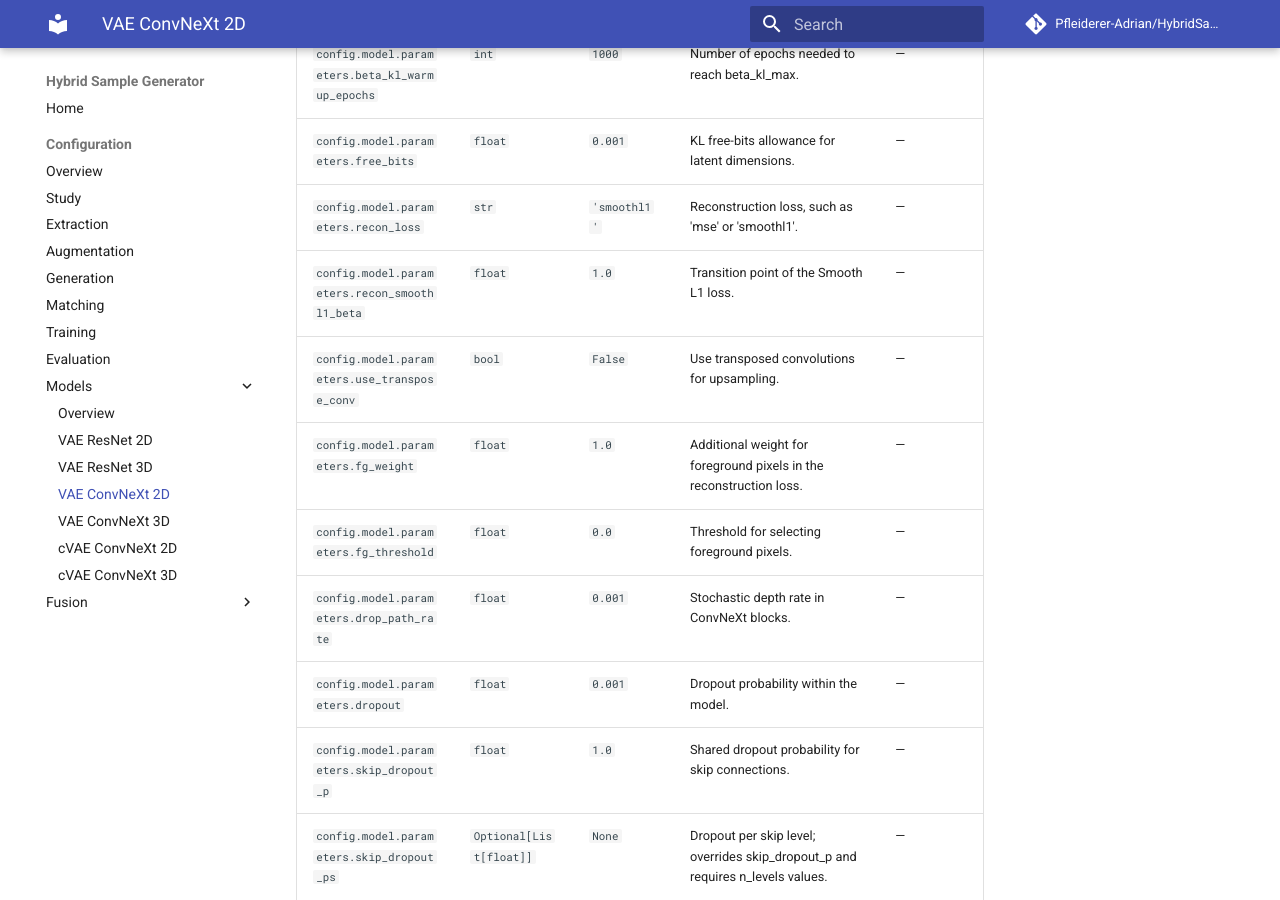
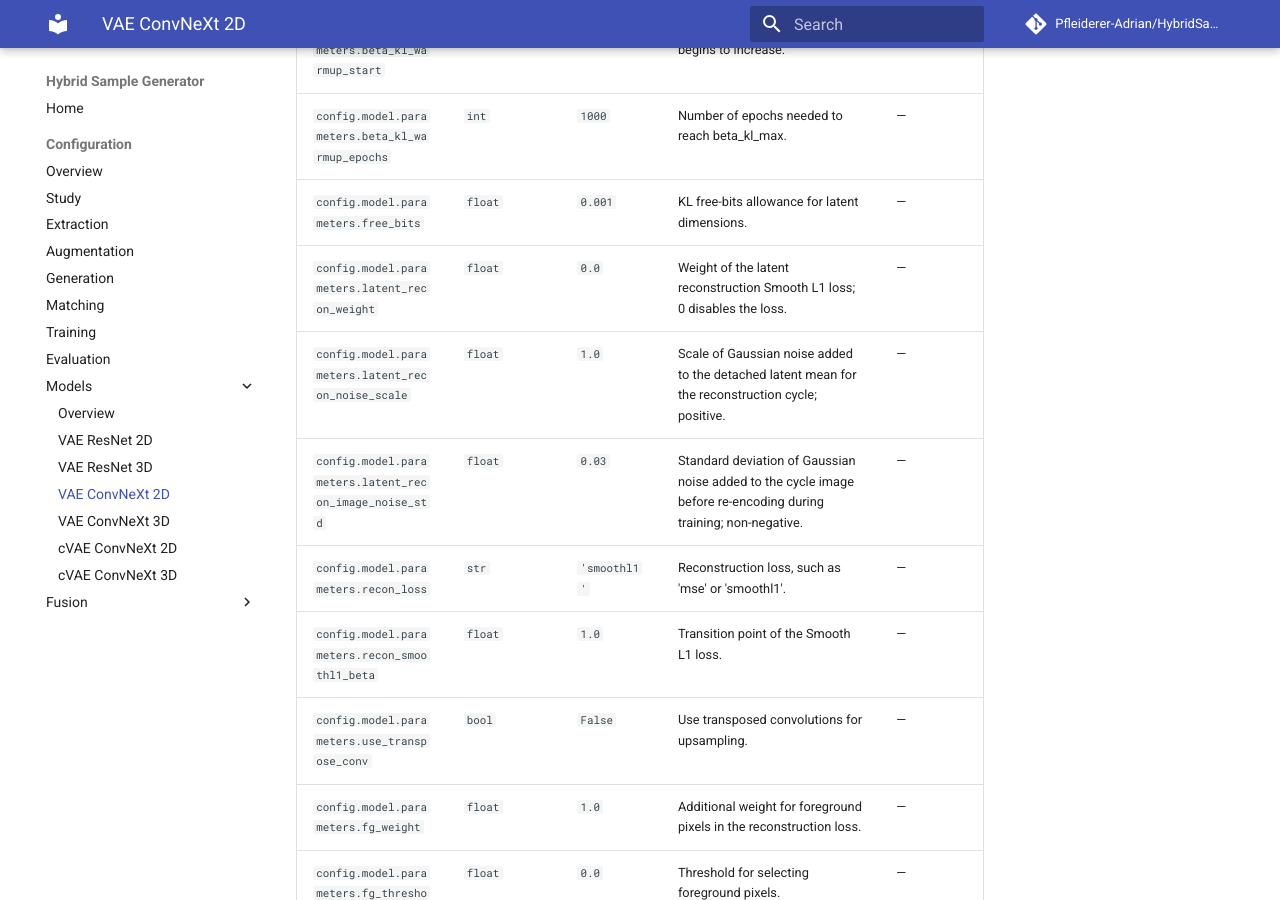
Before and after one commit to Pfleiderer-Adrian/HybridSampleGeneration, an MkDocs documentation site: the page built from docs/configuration/reference/model-VAE_ConvNeXt_2D.md, in a window 1280 px wide and 900 px high, scrolled down 896 px. Built offline with MkDocs 1.6.1 and Material for MkDocs 9.7.7, drawn with Linux system fonts in a browser that asks for light colours; comment, search, counter and statistics services are not loaded.

Commit message:
add parameters to docs

```diff
--- a/docs/configuration/reference/model-VAE_ConvNeXt_2D.md
+++ b/docs/configuration/reference/model-VAE_ConvNeXt_2D.md
@@ -14,6 +14,9 @@
 | `config.model.parameters.beta_kl_warmup_start` | `int` | `0` | Epoch at which the KL weight begins to increase. | — |
 | `config.model.parameters.beta_kl_warmup_epochs` | `int` | `1000` | Number of epochs needed to reach beta_kl_max. | — |
 | `config.model.parameters.free_bits` | `float` | `0.001` | KL free-bits allowance for latent dimensions. | — |
+| `config.model.parameters.latent_recon_weight` | `float` | `0.0` | Weight of the latent reconstruction Smooth L1 loss; 0 disables the loss. | — |
+| `config.model.parameters.latent_recon_noise_scale` | `float` | `1.0` | Scale of Gaussian noise added to the detached latent mean for the reconstruction cycle; positive. | — |
+| `config.model.parameters.latent_recon_image_noise_std` | `float` | `0.03` | Standard deviation of Gaussian noise added to the cycle image before re-encoding during training; non-negative. | — |
 | `config.model.parameters.recon_loss` | `str` | `'smoothl1'` | Reconstruction loss, such as 'mse' or 'smoothl1'. | — |
 | `config.model.parameters.recon_smoothl1_beta` | `float` | `1.0` | Transition point of the Smooth L1 loss. | — |
 | `config.model.parameters.use_transpose_conv` | `bool` | `False` | Use transposed convolutions for upsampling. | — |
```
Also changed, not shown: docs/configuration/reference/model-VAE_ConvNeXt_3D.md (+3 -0 lines), docs/configuration/reference/model-cVAE_ConvNeXt_2D.md (+3 -0 lines), docs/configuration/reference/model-cVAE_ConvNeXt_3D.md (+3 -0 lines), 1 other file.
